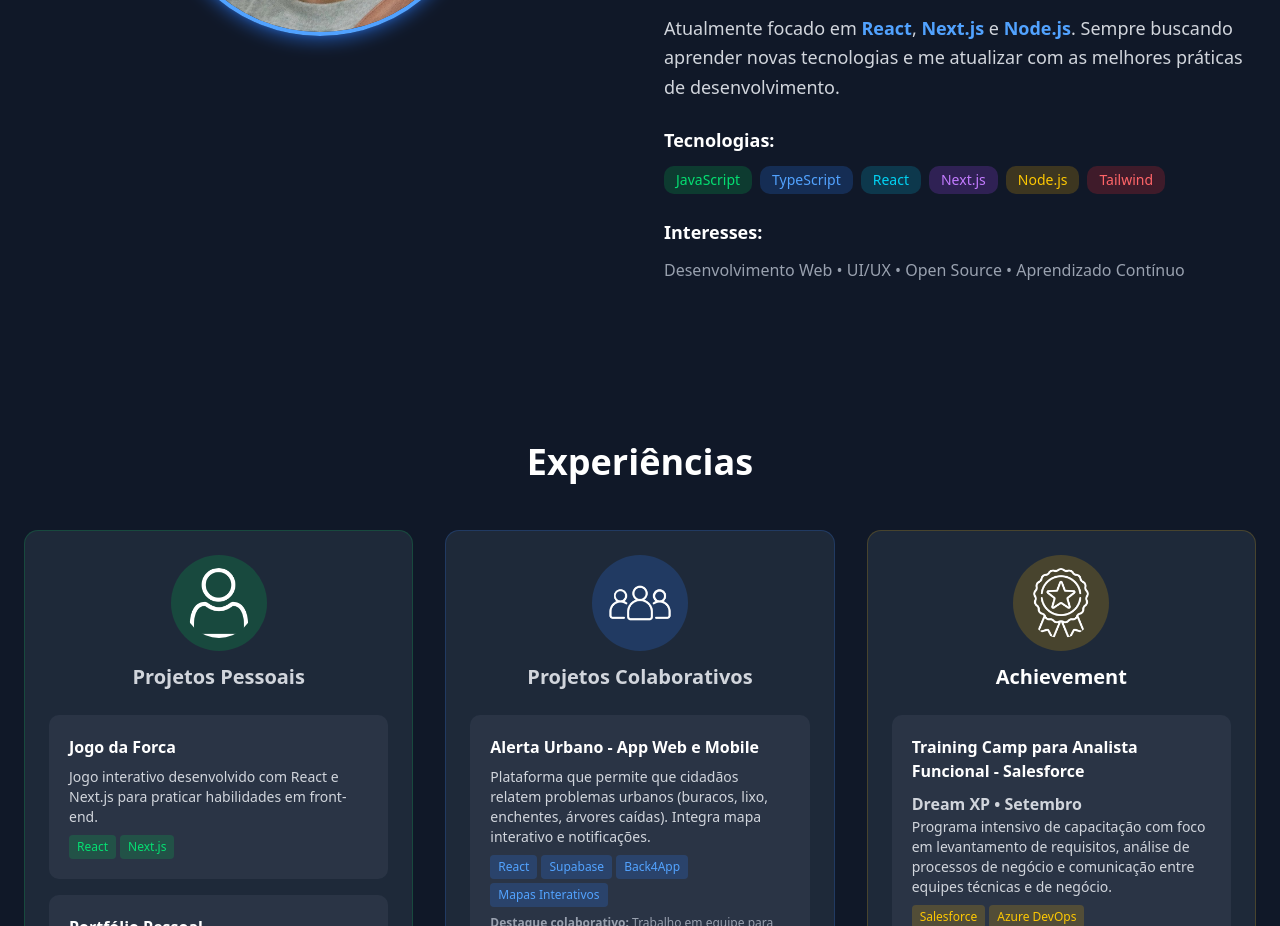
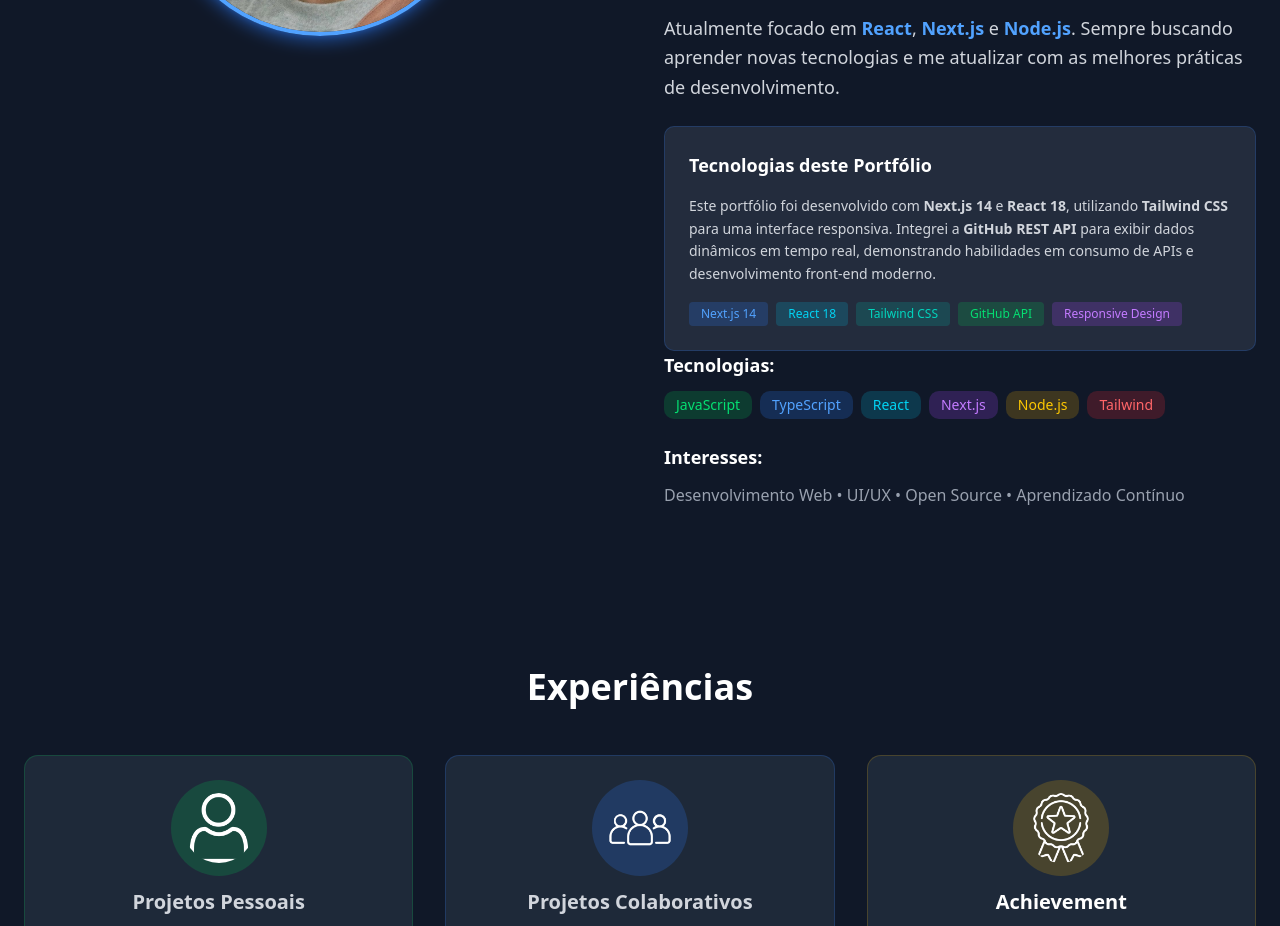
Before and after one commit to andrelgsilva/my-web-page, a Next.js app in the folder my-page/: page / in a window 1280 px wide. Shown: the part 1640-2566 px from the top of the page. Built offline with nearby package versions, Linux system fonts and the light colour scheme; no server answers.

Commit message:
atualizando as tecnologias usadas na pagina

```diff
--- a/my-page/components/AboutMe.jsx
+++ b/my-page/components/AboutMe.jsx
@@ -11,7 +11,7 @@ export default function Sobre() {
         </h2>
 
         <div className="grid grid-cols-1 lg:grid-cols-2 gap-6 sm:gap-8 lg:gap-12">
-          {/* Coluna da foto */}
+          {/* foto */}
           <div className="flex justify-center">
             {/* colocando a foto centralizada */}
             <div className="relative w-64 h-64 sm:w-72 sm:h-72 lg:w-80 lg:h-80">
@@ -25,7 +25,6 @@ export default function Sobre() {
             </div>
           </div>
 
-          {/* Coluna do texto */}
           <div className="text-gray-300">
             <h3 className="text-xl sm:text-2xl font-bold text-white mb-3 sm:mb-4 text-center lg:text-left">
               André Gomes
@@ -47,6 +46,23 @@ export default function Sobre() {
               Sempre buscando aprender novas tecnologias e me atualizar com
               as melhores práticas de desenvolvimento.
             </p>
+
+            <div className="bg-gray-700/50 rounded-lg p-6 border border-blue-500/20">
+                <h3 className="font-semibold text-white mb-4 text-lg">Tecnologias deste Portfólio</h3>
+                <p className="text-gray-300 text-sm mb-4 leading-relaxed">
+                  Este portfólio foi desenvolvido com <strong>Next.js 14</strong> e <strong>React 18</strong>,
+                  utilizando <strong>Tailwind CSS</strong> para uma interface responsiva. Integrei a
+                  <strong> GitHub REST API</strong> para exibir dados dinâmicos em tempo real, demonstrando
+                  habilidades em consumo de APIs e desenvolvimento front-end moderno.
+                </p>
+                <div className="flex flex-wrap gap-2">
+                  <span className="bg-blue-500/20 text-blue-400 px-3 py-1 rounded text-xs">Next.js 14</span>
+                  <span className="bg-cyan-500/20 text-cyan-400 px-3 py-1 rounded text-xs">React 18</span>
+                  <span className="bg-teal-500/20 text-teal-400 px-3 py-1 rounded text-xs">Tailwind CSS</span>
+                  <span className="bg-green-500/20 text-green-400 px-3 py-1 rounded text-xs">GitHub API</span>
+                  <span className="bg-purple-500/20 text-purple-400 px-3 py-1 rounded text-xs">Responsive Design</span>
+                </div>
+              </div>
 
             <div className="mb-4 sm:mb-6">
               <h4 className="text-base sm:text-lg font-semibold text-white mb-2 sm:mb-3 text-center lg:text-left">Tecnologias:</h4>
```
